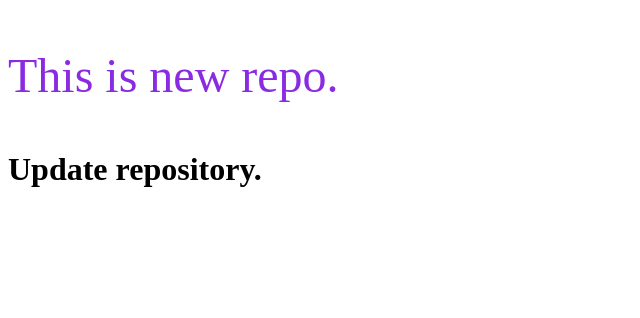
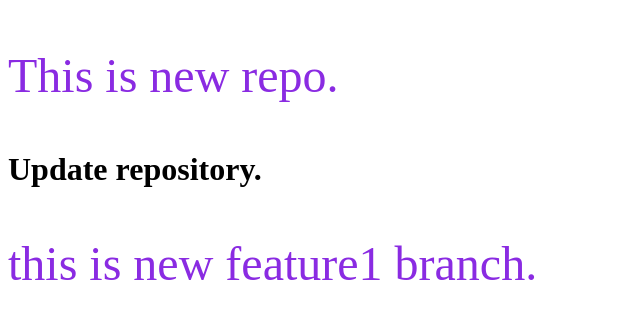
Before and after one commit to kholaazeem/local-repository-, a plain HTML site: page index.html in a window 1280 px wide. Shown: the whole page, without its empty margins (0-640 px from the left). Drawn offline with Linux system fonts and the light colour scheme.

Commit message:
Add new features

```diff
--- a/index.html
+++ b/index.html
@@ -9,5 +9,6 @@
 <body>
     <p>This is new repo.</p>
     <h1>Update repository.</h1>
+    <p>this is new feature1 branch.</p>
 </body>
 </html>
```
